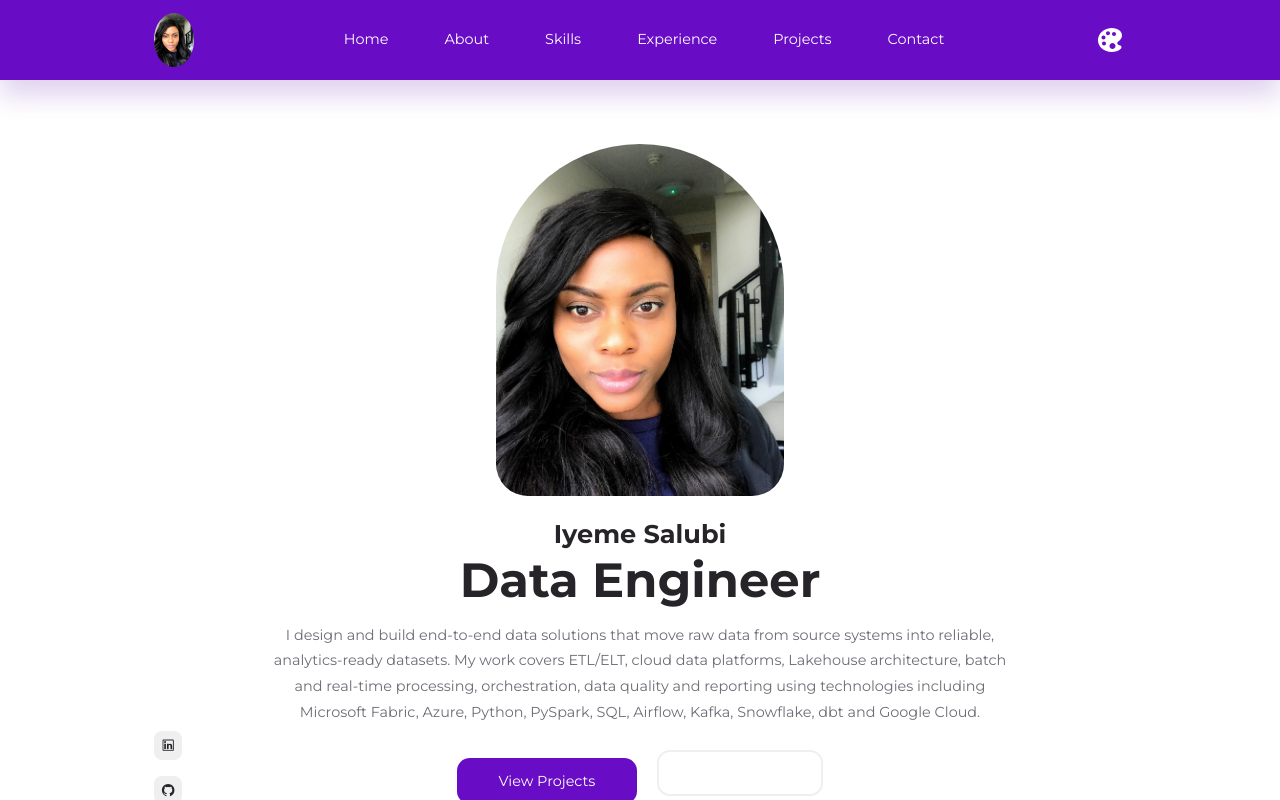
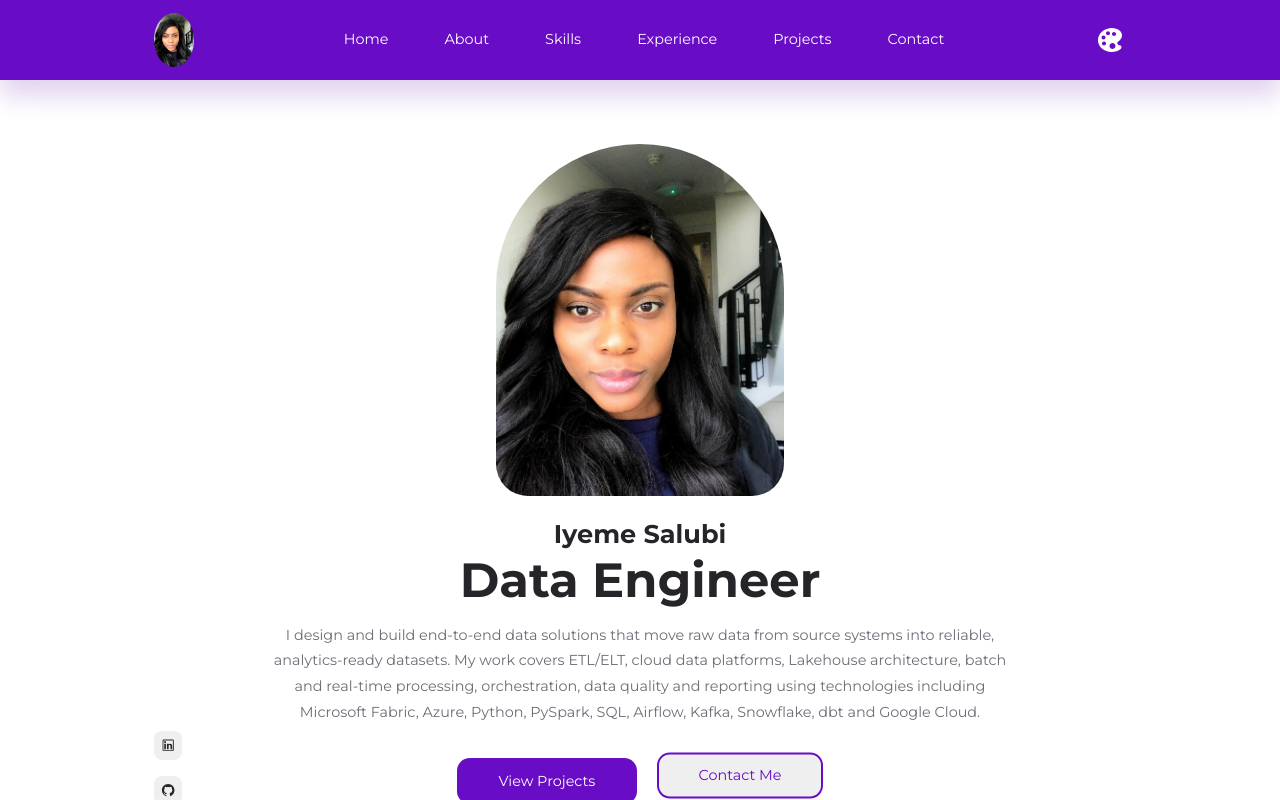
Before and after one commit to iyeme-dev/iyeme-portfolio, a React (Create React App) app: page / in a window 1280 px wide. In both pictures the pointer is over the link "Contact Me". Shown: the top 800 px of the page. Built offline with nearby package versions, Linux system fonts and the light colour scheme.

Commit message:
Update portfolio for data engineering

```diff
--- a/src/sections/header/header.css
+++ b/src/sections/header/header.css
@@ -40,6 +40,19 @@ header {
     gap: 1.2rem;
 }
 
+.header__cta .header__contact-btn {
+    background: var(--color-light);
+    color: var(--color-black);
+    border: 2px solid transparent;
+}
+
+.header__cta .header__contact-btn:hover {
+    background: var(--color-light);
+    color: var(--color-primary);
+    border: 2px solid var(--color-primary);
+    transform: translateY(-0.35rem);
+}
+
 .header__project-btn {
     background: var(--color-primary);
     color: white;
@@ -60,9 +73,9 @@ header {
 }
 
 .header__contact-btn:hover {
-    background: var(--color-primary);
-    color: white;
-    border-color: var(--color-primary);
+    background: var(--color-light);
+    color: var(--color-primary);
+    border: 2px solid var(--color-primary);
     transform: translateY(-0.35rem);
 }
 
--- a/src/sections/portfolio/ProjectsCategories.jsx
+++ b/src/sections/portfolio/ProjectsCategories.jsx
@@ -13,7 +13,7 @@ const ProjectsCategories = ({categories, onFilterProjects}) => {
     <div className='portfolio__categories'>
         {
             categories.map(category => (
-                <CategoryButton key={category} category={category} onChangeCategory={() => changeCategoryHandler(category)} className={`btn cat__btn ${activeCategory == category ? 'primary' : 'white'}`}/>
+                <CategoryButton key={category} category={category} onChangeCategory={() => changeCategoryHandler(category)} className={`btn cat__btn ${activeCategory === category ? 'cat__btn--active' : ''}`}/>
             ))
         }
     </div>
--- a/src/sections/portfolio/portfolio.css
+++ b/src/sections/portfolio/portfolio.css
@@ -5,23 +5,22 @@
     flex-wrap: wrap;
 }
 
-.btn.cat__btn {
+button.btn.cat__btn {
     text-transform: capitalize;
     transition: var(--transition);
-    background: rgb(240, 239, 240);
+    background: #f0eff0;
     color: var(--color-black);
     border: 2px solid transparent;
 }
 
-.btn.cat__btn:hover {
-    background: rgb(240, 239, 240);
+button.btn.cat__btn:hover {
+    background: #f0eff0;
     color: var(--color-primary);
     border-color: var(--color-primary);
     transform: translateY(-0.2rem);
 }
 
-.btn.cat__btn.active,
-.btn.cat__btn:focus {
+button.btn.cat__btn.cat__btn--active {
     background: var(--color-primary);
     color: white;
     border-color: var(--color-primary);
```
Also changed, not shown: 2 other files (tests, documents, lock files or other folders).
